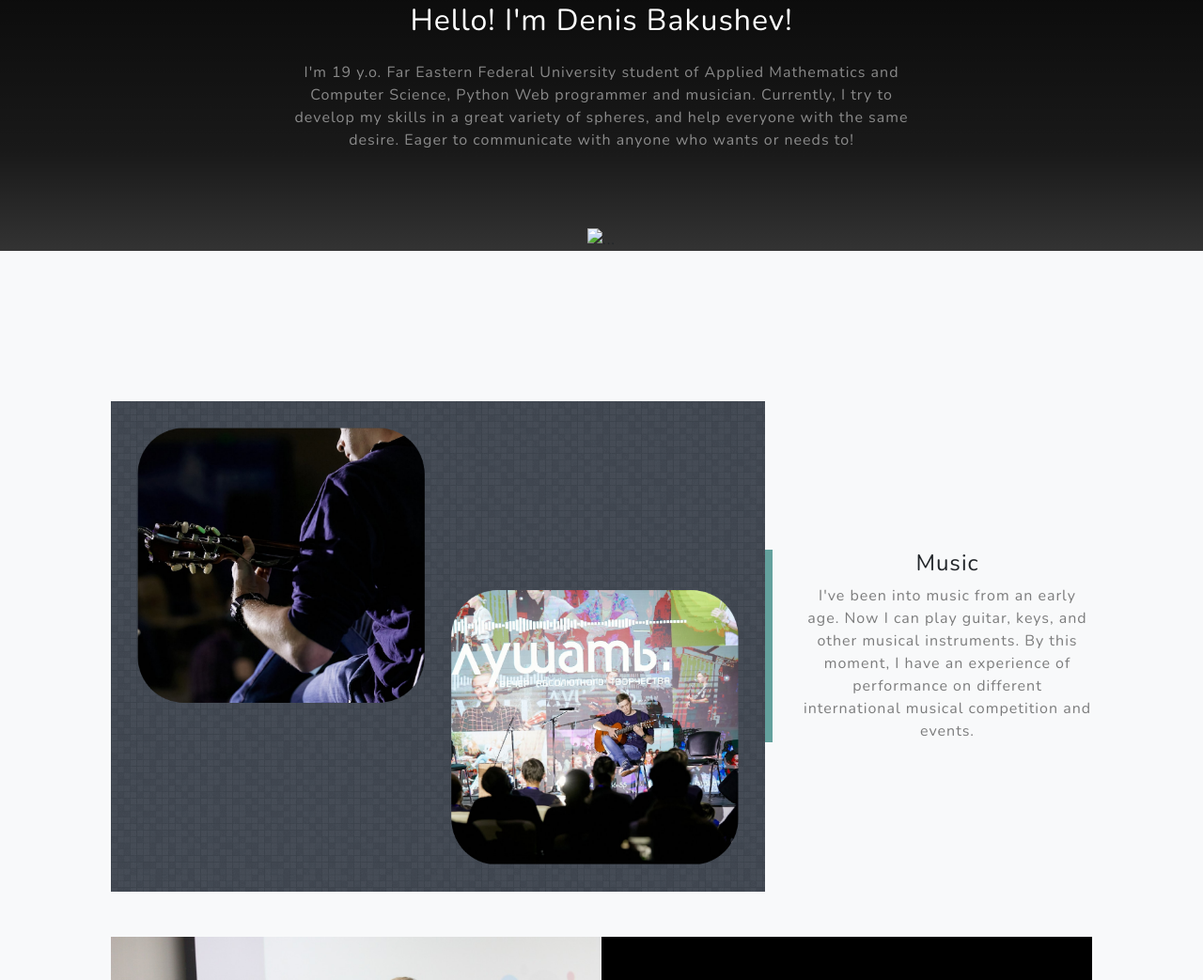
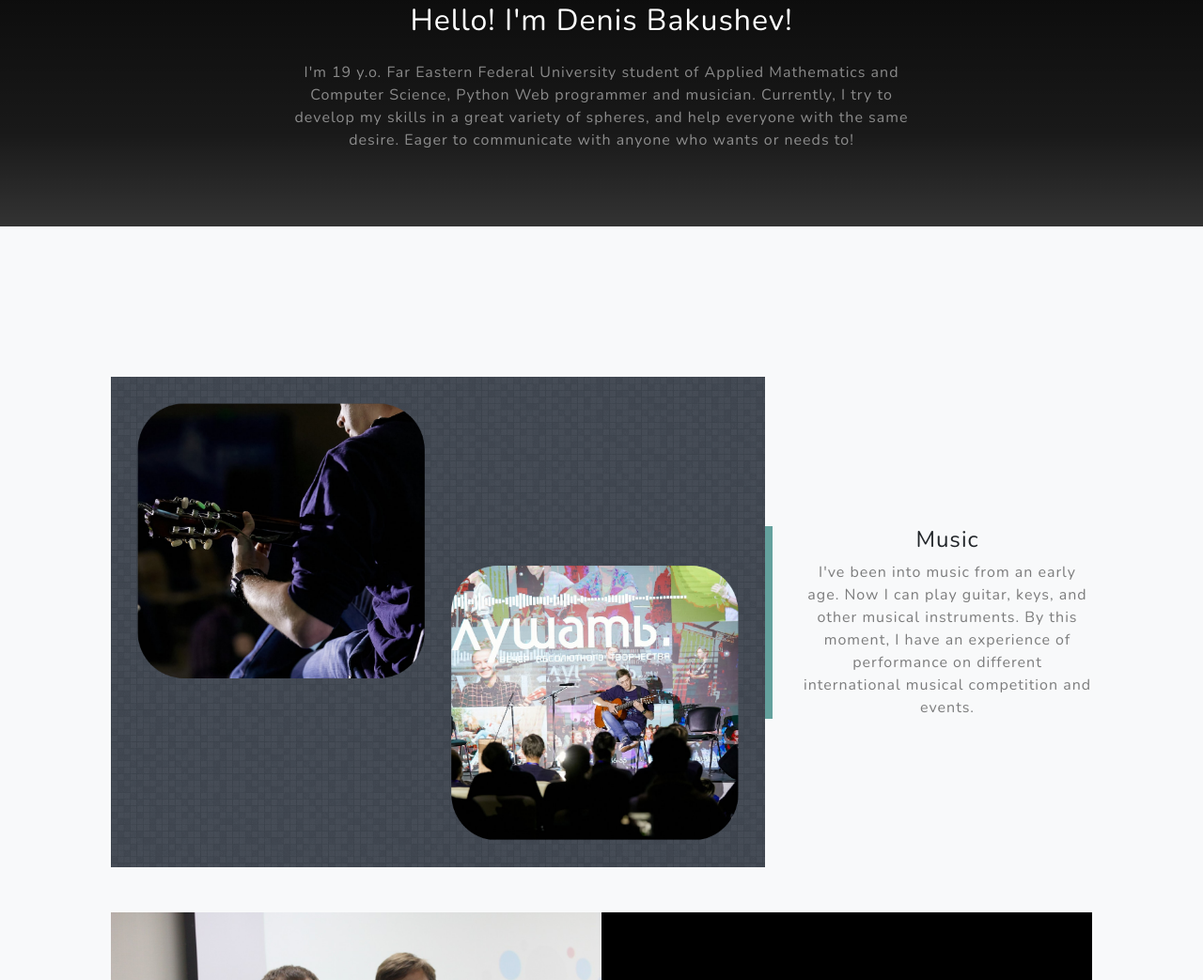
Before and after one commit to ReptileSD/Landing_WebProject, a plain HTML site: page index.html in a window 1280 px wide. Shown: the part 957-2000 px from the top of the page at 94% size. Drawn offline with nearby package versions, Linux system fonts and the light colour scheme.

Commit message:
fixed img

```diff
--- a/index.html
+++ b/index.html
@@ -58,7 +58,7 @@
                         </p>
                     </div>
                 </div>
-                <img class="img-fluid" src="" alt="..." />
+                <!-- <img class="img-fluid" src="" alt="..." /> -->
             </div>
         </section>
         <!-- Projects-->
```
